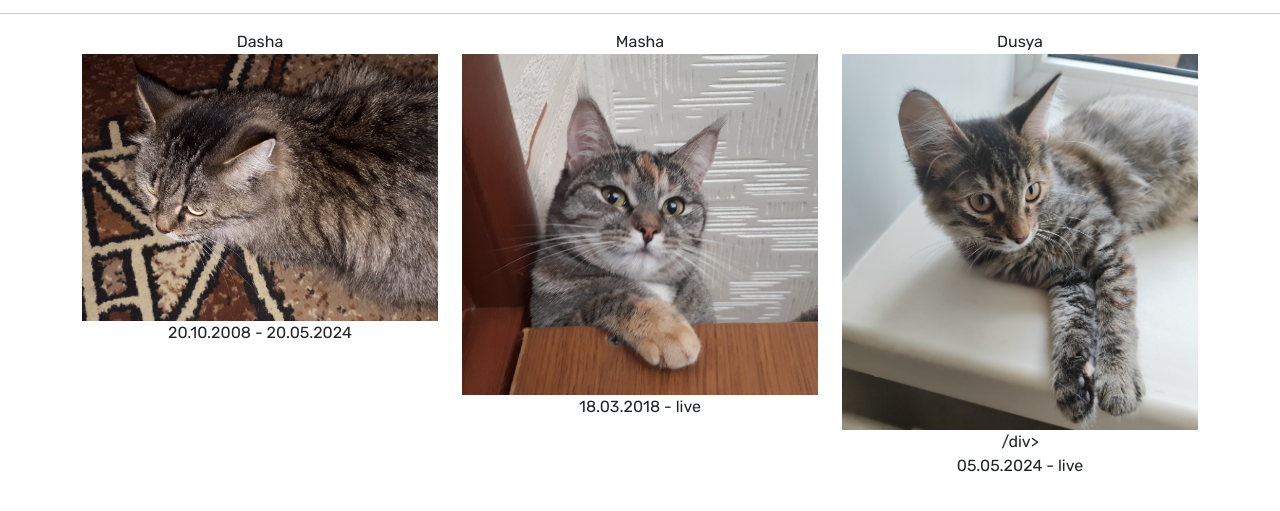
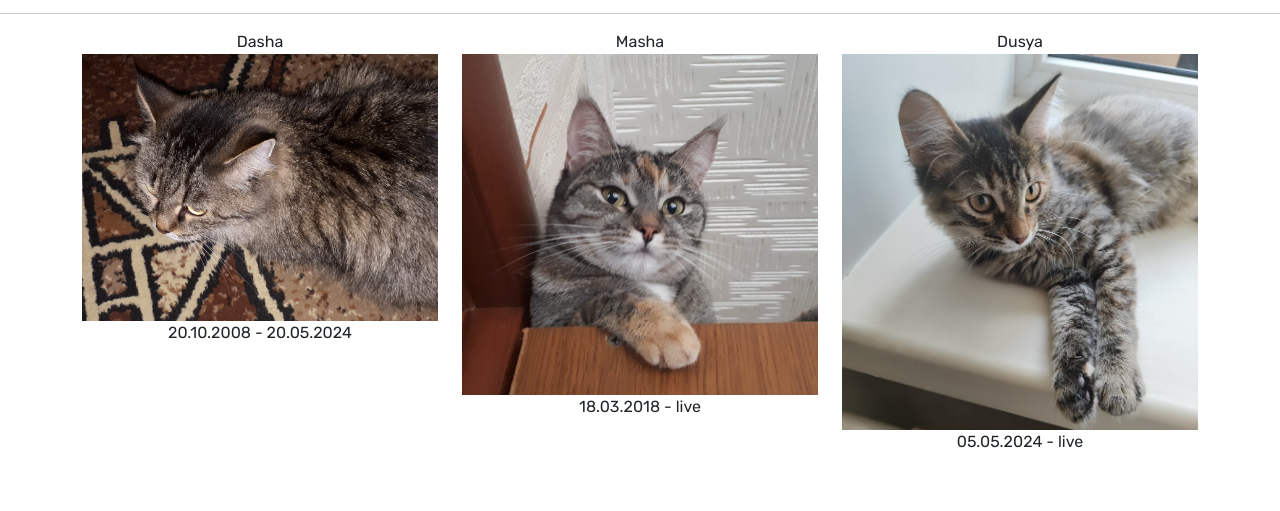
Before and after one commit to shark826/loconanta.ru, a plain HTML site: page index.html in a window 1280 px wide. Shown: the part 99-610 px from the top of the page. Drawn offline with nearby package versions, Linux system fonts and the light colour scheme; a web font is replaced by a local one.

```diff
--- a/index.html
+++ b/index.html
@@ -34,7 +34,7 @@
             </div>
             <div class="col-4">
                 <div class="col">Dusya</div>
-                <div class="col "><a href="/dusya/"><img src="./jpg/dusya.jpg" class="img-fluid float-start" alt=""></a>/div>
+                <div class="col "><a href="/dusya/"><img src="./jpg/dusya.jpg" class="img-fluid float-start" alt=""></a></div>
                 <div class="col">05.05.2024 - live</div>
             </div>
 
```
